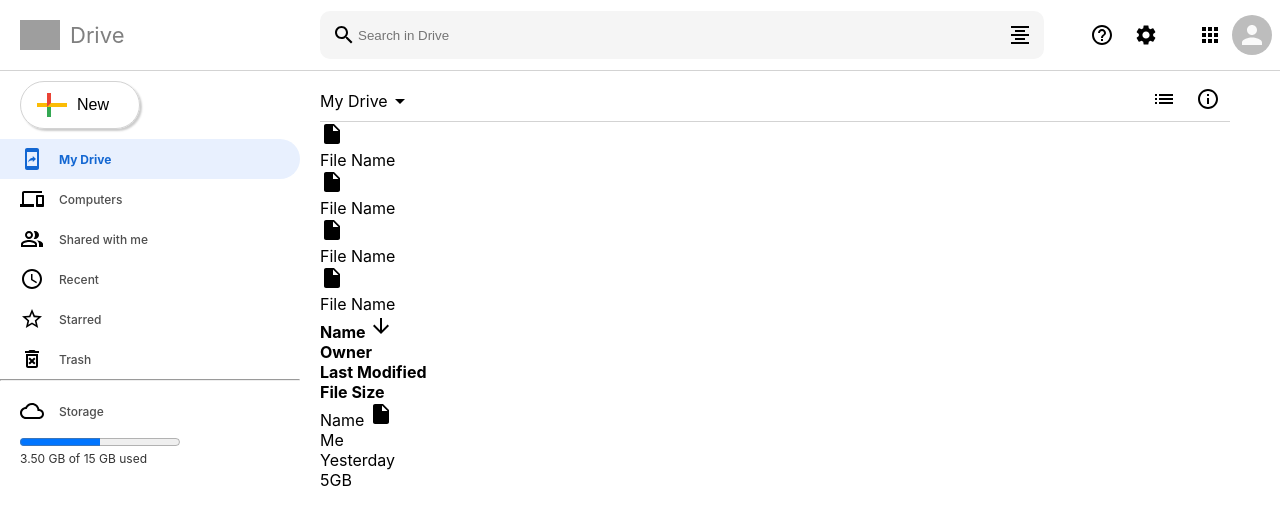
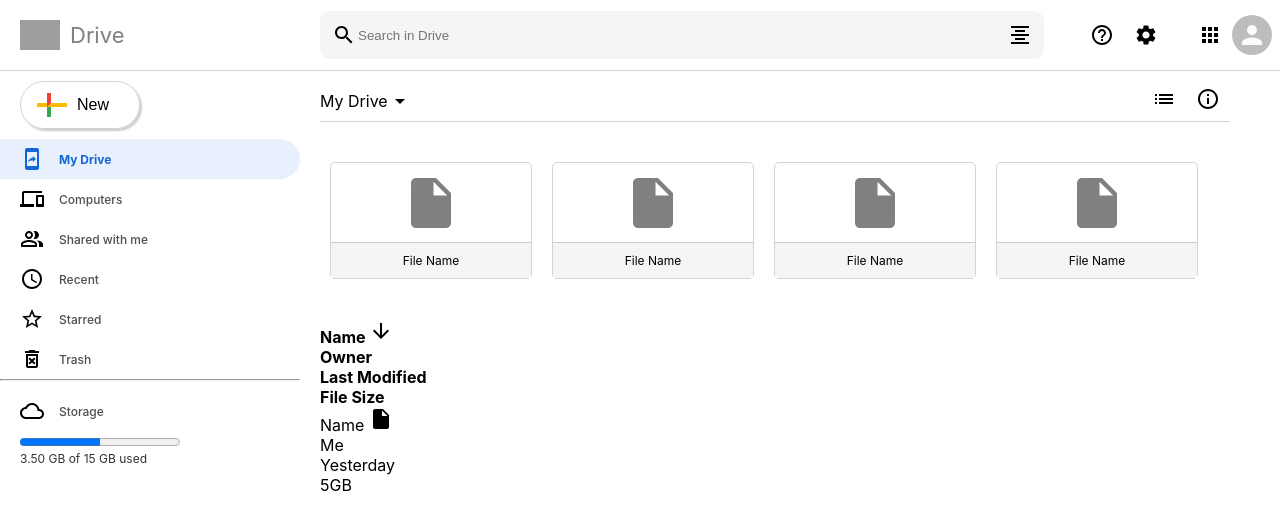
Before and after one commit to nomanabir12/google-drive-, a React (Create React App) app: page / in a window 1280 px wide. Shown: the top 530 px of the page. Built offline with nearby package versions, Linux system fonts and the light colour scheme; grey boxes are pictures that could not be loaded.

Commit message:
file icon design

```diff
--- a/src/css/data.css
+++ b/src/css/data.css
@@ -16,3 +16,29 @@
 .data_headerRight svg{
     margin: 0px 10px;
 }
+.data_grid {
+    display: flex;
+    align-items: center;
+    margin-top: 30px;
+    margin-bottom: 30px;
+}
+.data__file {
+    text-align: center;
+    border: 1px solid lightgrey;
+    margin: 10px;
+    min-width: 200px;
+    padding: 10px 0px 0px 0px;
+    border-radius: 5px;
+}
+.data__file svg {
+    font-size: 60px;
+    color: grey;
+}
+.data__file p {
+    border-top: 1px solid #ccc;
+    margin-top: 5px;
+    font-size: 12px;
+    background-color: whitesmoke;
+    padding: 10px 0px;
+
+}
```
